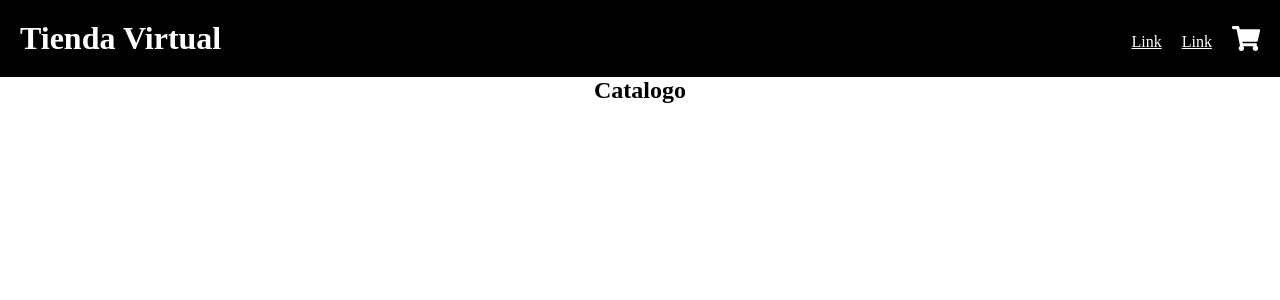
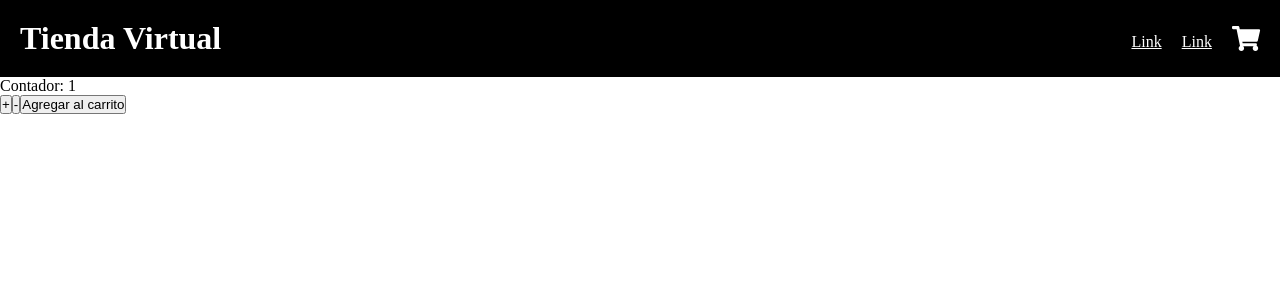
Before and after one commit to AyrDS/argensteam-react, a React (Create React App) app: page / in a window 1280 px wide. Shown: the top 300 px of the page. Built offline with nearby package versions, Linux system fonts and the light colour scheme.

Commit message:
Desafio ItemCount.js

```diff
--- a/src/App.js
+++ b/src/App.js
@@ -1,11 +1,11 @@
-import Catalogo from "./components/Catalogo";
+import ItemListContainer from "./components/ItemListContainer";
 import NavBar from "./components/navbar";
 
 const App = () => {
     return(
         <>
             <NavBar/>
-            <Catalogo/>
+            <ItemListContainer/>
         </>
     )
 }
--- a/src/components/Catalogo.js
+++ /dev/null
@@ -1,9 +0,0 @@
-const Catalogo = () => {
-    return (
-        <>
-            <h2>Catalogo</h2>
-        </>
-    );
-}
-
-export default Catalogo;
--- /dev/null
+++ b/src/components/ItemCount.js
@@ -0,0 +1,33 @@
+import { useState } from 'react';
+
+const ItemCount = ({ stock, onAdd, initial }) => {
+
+    let [contador, setContador] = useState(initial);
+
+    const sumar = () => {
+        if (contador < stock) {
+            setContador(++contador);
+        }
+    }
+    const restar = () => {
+        if (contador > 1) {
+            setContador(--contador);
+        }
+    }
+    const agregar = () => {
+        if(stock > 0){
+            onAdd(contador);
+        }
+    }
+
+    return (
+        <div>
+            <p>Contador: {contador}</p>
+            <button onClick={sumar} >+</button>
+            <button onClick={restar} >-</button>
+            <button onClick={agregar} >Agregar al carrito</button>
+        </div>
+    );
+}
+
+export default ItemCount;
--- /dev/null
+++ b/src/components/ItemListContainer.js
@@ -0,0 +1,8 @@
+import ItemCount from './ItemCount';
+const ItemListContainer = () => {
+    return (
+        <ItemCount stock={5} onAdd={(cantidad) => {console.log(`Cantidad elegidad: ${cantidad}`)}} initial={1}/>
+    );
+}
+
+export default ItemListContainer;
```
